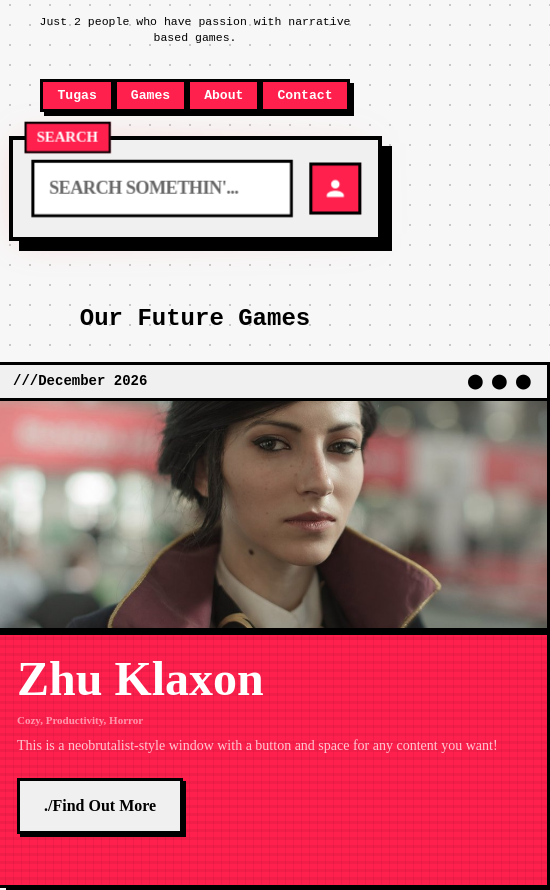
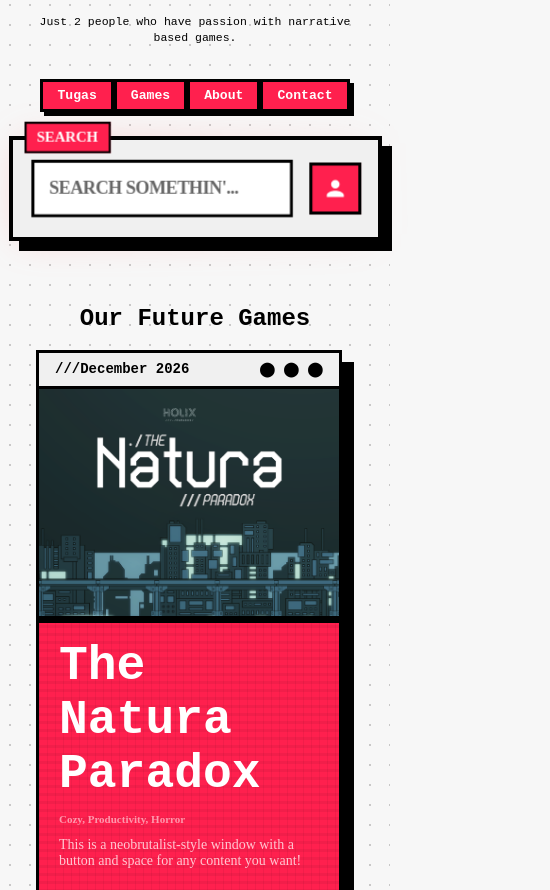
Before and after one commit to 8110118/Holix-Paradox, a plain HTML site: page index.html in a window 390 px wide. Shown: the part 205-1095 px from the top of the page, 550 px wide, since content can reach past the window. Drawn offline with Linux system fonts and the light colour scheme; a small style sheet from the web is missing; a web font is replaced by a local one.

Commit message:
update layout part 1

```diff
--- a/css/style.css
+++ b/css/style.css
@@ -158,6 +158,17 @@ ul.navbar-list li a:active {
     color: #ffffff;
 }
 
+.natura-paradox > .card {
+    width: 100%;
+    height: 400px;
+}
+.main-title {
+    font-family: "Cascadia Code", monospace;
+    font-size: 48px;
+    font-weight: 900;
+    margin-bottom: 12px;
+}
+
 .card > .content > .text-button-card > .button {
     color: #000;
     background: #f0f0f0;
@@ -191,7 +202,7 @@ ul.navbar-list li a:active {
     align-items: stretch;
     justify-content: space-between;
     gap: 20px;
-    height: 250px;
+    height: calc(100% - 36px);
 }
 
 .genre {
@@ -217,6 +228,13 @@ ul.navbar-list li a:active {
 .text-button-card h1 {
     font-size: 1.5rem;
     margin-bottom: 8px;
+}
+
+.natura-paradox > .card > .content > .text-button-card > h1 {
+    font-family: "Cascadia Code", monospace;
+    font-size: 48px;
+    font-weight: 900;
+    margin-bottom: 12px;
 }
 
 .game-image-card {
@@ -529,26 +547,23 @@ a.pstat:hover .psv {
         font-weight: 700 !important;
         text-align: center;
     }
-    .grid-game-1 {
-        display: flex;
+
+    .main-game, .grid-game-1, .grid-game-2 {
         flex-direction: column;
         gap: 4px;
     }
-    .grid-game-2 {
-        display: flex;
-        flex-direction: column;
-        gap: 4px;
-    }
+
     .grid {
-        display: flex;
         flex-direction: column;
         gap: 24px;
     }
+
     .card {
         width: 60% !important;
-        height: 520px;
+        height: auto;
+        min-height: 600px;
         margin: 24px auto;
-        min-width: 550px;
+        min-width: 300px;
     }
 
     .content {
@@ -568,7 +583,7 @@ a.pstat:hover .psv {
     }
 
     .text-button-card > h1 {
-        font-size: 48px;
+        font-size: clamp(4rem, 4vw, 7.5rem);
         margin-bottom: 8px;
     }
 
--- a/index.html
+++ b/index.html
@@ -51,6 +51,29 @@
                         <h1 class="future">Our Future Games</h1>
                         <!-- Konten kartu atau daftar game dapat ditambahkan di dalam container ini. -->
                         <div class="grid">
+                            <div class="main-game">
+                                <div class="natura-paradox">
+                                    <div class="card">
+                                        <div class="head">
+                                            <p class="card-header-text">///December 2026</p>
+                                            <div class="dot-icon">⬤  ⬤  ⬤</div>
+                                        </div>
+                                        <div class="content">
+                                            <div class="text-button-card">
+                                                <h1 class="main-title">The Natura Paradox</h1>
+                                                <p class="genre">Cozy, Productivity, Horror</p>
+                                                <br>
+                                                <p class="subtext">This is a neobrutalist-style window with a button and space for any content you want!</p>
+                                                <br/>
+                                                <a class="button" href="./Pilah-Sampah-Final-Release/index.html">./Find Out More</a>
+                                            </div>
+                                            <div class="game-image-card">
+                                                <img src="assets/images/Natura_Paradox_2.png" alt="Dysvotepia Game Image">
+                                            </div>
+                                        </div>
+                                    </div>
+                                </div>
+                            </div>
                             <div class="grid-game-1">
                                 <div class="pilah-sampah">
                                     <div class="card">
```
Also changed, not shown: assets/images/Natura_Paradox_2.png (added).
